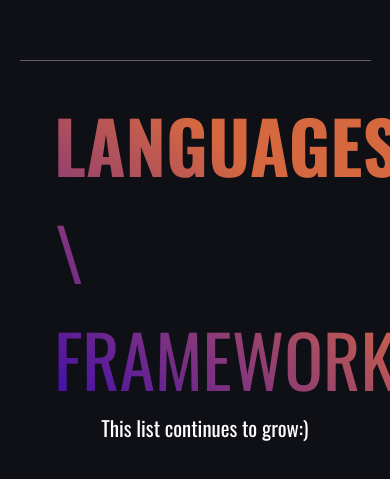
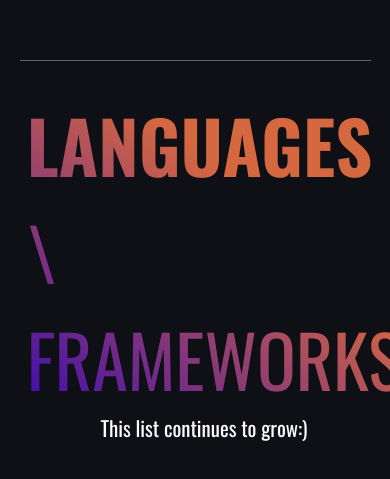
Before and after one commit to jereid27/portfolio-2024, a React (Vite) app: page / in a window 390 px wide. Shown: the part 4174-4653 px from the top of the page. Built offline with nearby package versions, Linux system fonts and the light colour scheme.

Commit message:
Adjusted margin for mobile devices

```diff
--- a/src/Components/Languages/Languages.css
+++ b/src/Components/Languages/Languages.css
@@ -50,11 +50,11 @@
     }
 
     .languagesHeader {
-        margin-left: 24%;
+        margin-left: 10%;
     }
 
     .languagesHeader h3 {
-        margin-right: 25%;
+        margin-right: 6%;
     }
 
     .languagesGrid{
```
